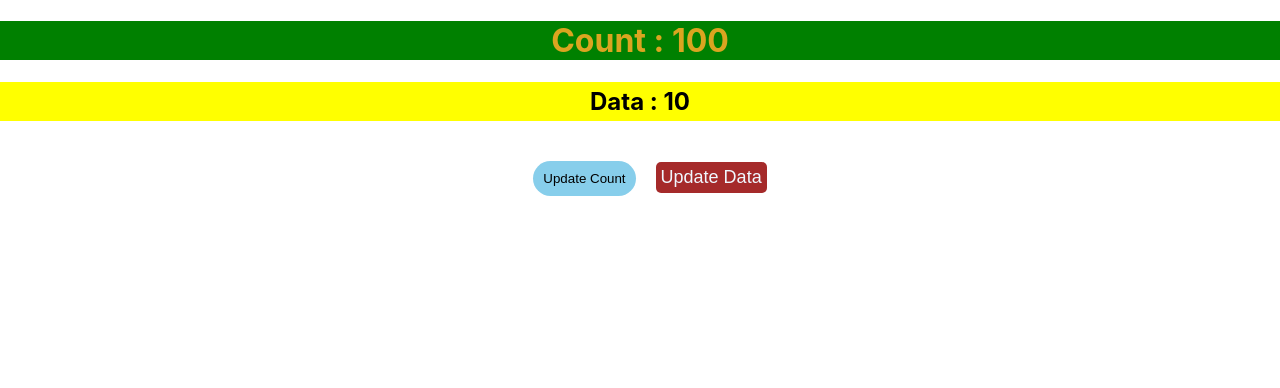
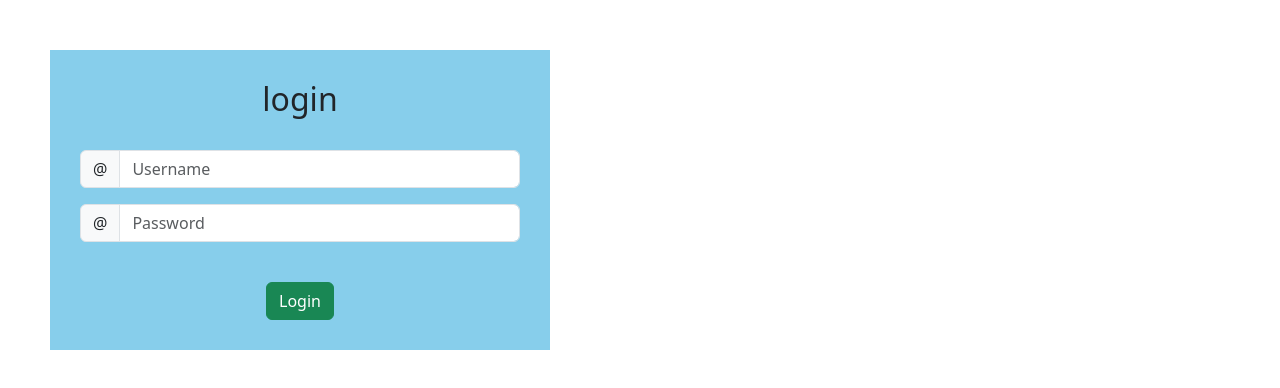
Before and after one commit to sakshi-rah/react_practice, a React (Create React App) app: page / in a window 1280 px wide. Shown: the top 388 px of the page. Built offline with nearby package versions, Linux system fonts and the light colour scheme.

Commit message:
feat: FormValidation_bootstrap_style.css

```diff
--- a/package.json
+++ b/package.json
@@ -6,7 +6,9 @@
     "@testing-library/jest-dom": "^5.17.0",
     "@testing-library/react": "^13.4.0",
     "@testing-library/user-event": "^13.5.0",
+    "bootstrap": "^5.3.1",
     "react": "^18.2.0",
+    "react-bootstrap": "^2.8.0",
     "react-dom": "^18.2.0",
     "react-scripts": "5.0.1",
     "web-vitals": "^2.1.4"
--- a/src/App.js
+++ b/src/App.js
@@ -1,10 +1,10 @@
 import './App.css';
-import HooksPrac from './HooksPrac';
+import FormValidation from './FormValidation'
 function App() {
   return (
 
     <div className="App">
-      <HooksPrac/>
+      <FormValidation/>
     </div>
 
   );
--- a/src/Custom.module.css
+++ b/src/Custom.module.css
@@ -1,12 +1,13 @@
 .success{
     background-color: green;
     color: goldenrod;
-
+    margin: 10px;
 }
 .warning{
     background-color: yellow;
     color: black;
     padding: 5px;
+    margin: 10px;
 }
 .button{
     background-color: brown;
--- a/src/FormDemo.js
+++ b/src/FormDemo.js
@@ -1,5 +1,4 @@
 import { useState } from 'react'
-
 function FormDemo() {
     const [data, setData] = useState(null);
     const [print, setPrint] = useState(false);
--- a/src/FormValidation.js
+++ b/src/FormValidation.js
@@ -1,4 +1,7 @@
 import { useState } from 'react'
+import { Button } from 'react-bootstrap';
+import Form from 'react-bootstrap/Form';
+import InputGroup from 'react-bootstrap/InputGroup';
 
 function FormValidation() {
     const [user, setUser] = useState("");
@@ -33,13 +36,31 @@ function FormValidation() {
         setpass(item)
     }
     return (
-        <div>
-            <h1>FormValidation</h1>
+        <div style={{ width: 500, padding:30, margin: 50, backgroundColor: "skyblue" }}>
+              <h2>login</h2> <br/>
             <form onSubmit={loginHandler}>
-                <h2>login</h2>
-                <input type='text' onChange={userHandler} placeholder='Enter your name' /> {userError ? <span>Invalid Email.!</span> : ""}<br /> <br />
-                <input type='password' onChange={passHandler} placeholder='Enter your pass' /> {passError ? <span>Invalid Password.!</span> : ""} <br /> <br />
-                <button>Login</button>
+                <InputGroup className="mb-3">
+                    <InputGroup.Text id="basic-addon1">@</InputGroup.Text>
+                    <Form.Control
+                        placeholder="Username"
+                        aria-label="Username"
+                        aria-describedby="basic-addon1"
+                        onChange={userHandler}
+                    />
+                </InputGroup>
+                {userError ? <span>Invalid Email.!</span> : ""}
+
+                <InputGroup className="mb-3">
+                    <InputGroup.Text id="basic-addon1">@</InputGroup.Text>
+                    <Form.Control
+                        placeholder="Password"
+                        aria-label="Password"
+                        aria-describedby="basic-addon1"
+                        onChange={passHandler}
+                    />
+                </InputGroup>
+                {passError ? <span>Invalid Password.!</span> : ""} <br/>
+                <Button variant='success'>Login</Button>
 
             </form>
         </div>
--- a/src/index.js
+++ b/src/index.js
@@ -1,6 +1,7 @@
 import React from 'react';
 import ReactDOM from 'react-dom/client';
 import './index.css';
+import 'bootstrap/dist/css/bootstrap.min.css';
 import App from './App';
 
 const root = ReactDOM.createRoot(document.getElementById('root'));
```
Also changed, not shown: 1 other file (tests, documents, lock files or other folders).
